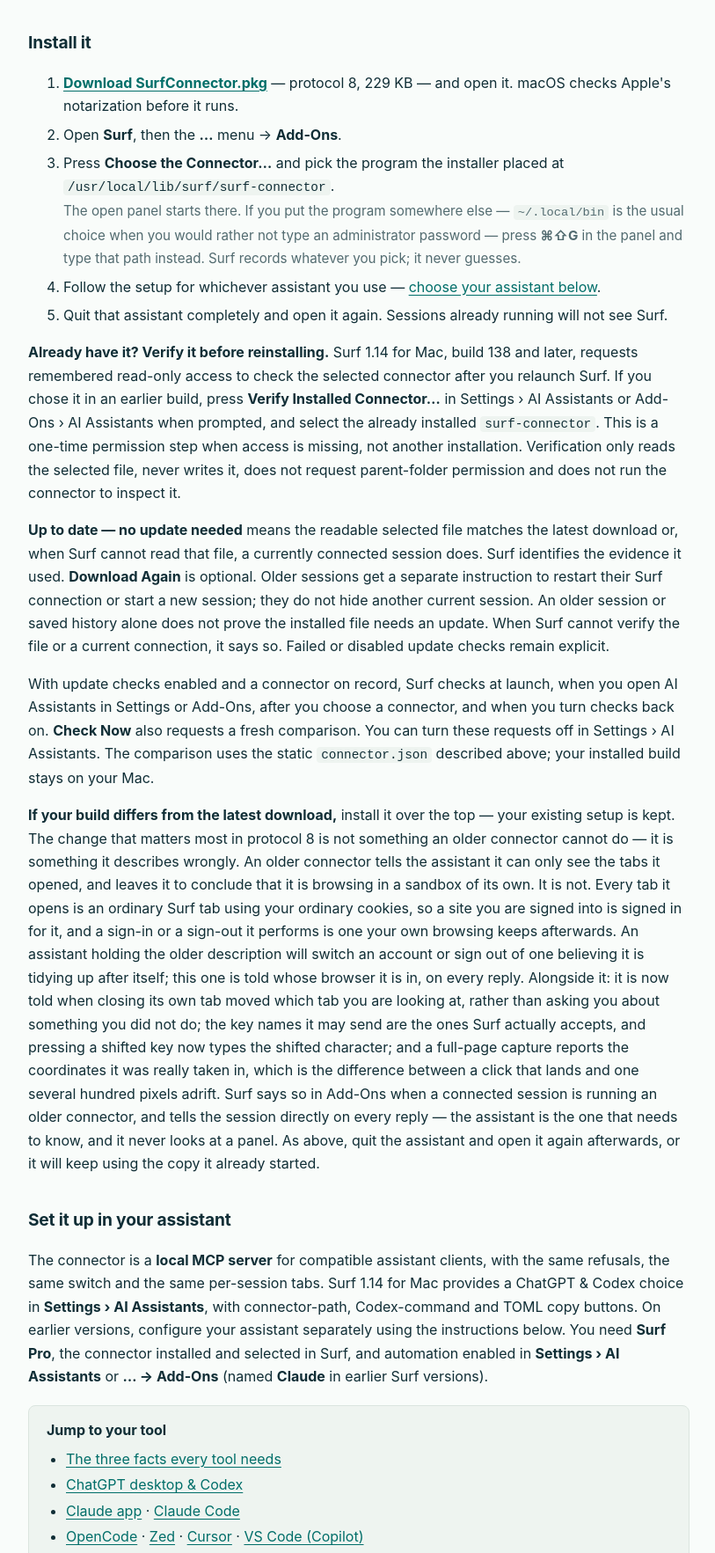
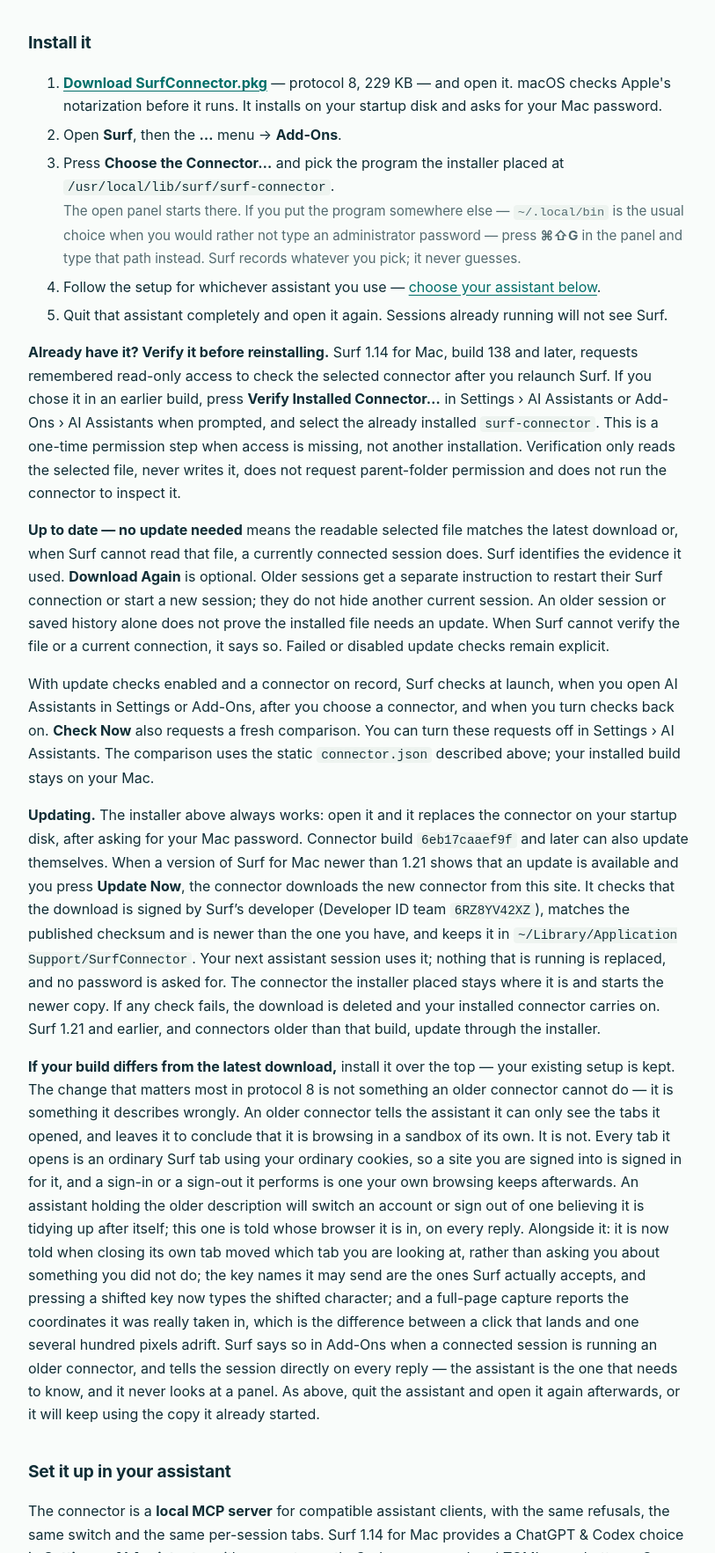
Before and after one commit to mwsupplylimited/mwsupplylimited.github.io, a plain HTML site: page surf/connector.html in a window 1280 px wide. Shown: the part 1035-2800 px from the top of the page at 88% size, without its empty margins (232-1045 px from the left). Drawn offline with Linux system fonts and the light colour scheme.

Commit message:
Surf Connector pages: the connector can update itself from build 6eb17caaef9f
Version-scoped wording for the connector and privacy pages: the installer installs on the
startup disk; from this build the connector can download a newer copy of itself when a later
Surf for Mac asks it to; what that request sends; where the copy is kept; how to remove it.

Co-Authored-By: Claude Fable 5.2 <noreply@anthropic.com>

```diff
--- a/surf/connector.html
+++ b/surf/connector.html
@@ -194,7 +194,7 @@
         <nav class="guide-nav" aria-label="Surf navigation"><a class="guide-brand" href="./"><img src="assets/surf-icon.png" width="40" height="40" alt="">Surf</a><a href="./#pro">Surf Pro</a><a href="./#support">Support</a></nav>
 
         <h1>Surf Connector</h1>
-        <p class="meta">For Surf on Mac &middot; Surf requires macOS 14 or later &middot; Guide updated 15 October 2026</p>
+        <p class="meta">For Surf on Mac &middot; Surf requires macOS 14 or later &middot; Guide updated 25 November 2026</p>
         <p class="guide-intro">Give your assistant a browser to work in. A compatible local MCP client can read and act in its own Surf tabs while you continue browsing.</p>
         <div class="requirements"><strong>You need:</strong> Surf Pro on Mac, this free connector, and compatible assistant software with your own account. Provider charges are separate. Assistant tabs share your website sign-ins; requested content goes to your assistant’s provider. Private tabs stay excluded. <a href="privacy.html#assistant-access">Privacy details</a>.</div>
         <nav class="quick-links" aria-label="Connector guide"><a href="#install">Install</a><a href="#setup">Choose your assistant</a><a href="#check">Check connection</a><a href="#trouble">Troubleshooting</a></nav>
@@ -212,8 +212,11 @@
            here is exactly what that means.</strong> A few seconds after it starts, the connector
            fetches this one file &mdash;
            <a href="connector.json">connector.json</a> &mdash; and compares the build number in it
-           against its own. That is the only network request it ever makes; everything else it does
-           is on your own machine, over the loopback. It <strong>sends nothing</strong>: no build
+           against its own. In connectors older than build <code>6eb17caaef9f</code> (25&nbsp;November&nbsp;2026) that is the only
+           network request it ever makes. From that build on there can be one more, and only after you
+           press <strong>Update</strong> in Surf: a download of the newer connector from this site,
+           described under <a href="#updating">Updating</a> below. Everything else it does is on your
+           own machine, over the loopback. Either request <strong>sends nothing</strong>: no build
            number, no identifier, no telemetry, no query string. It is the same plain GET your
            browser just made to read this page, and the comparison happens on your Mac, on what
            came back. If a newer build exists, it tells the assistant so the assistant can tell
@@ -221,6 +224,7 @@
 
         <p class="meta">To turn off the update check, set
            <code>SURF_CONNECTOR_NO_UPDATE_CHECK=1</code> in your assistant&rsquo;s MCP configuration.
+           The same setting stops the connector downloading an update of itself.
            For Claude Code&rsquo;s <code>.mcp.json</code>, the entry looks like this
            (<a href="#chatgpt-codex">ChatGPT desktop and Codex use TOML instead</a>):</p>
         <pre class="code">"surf": {
@@ -257,7 +261,7 @@
 
         <h2 id="install">Install it</h2>
         <ol>
-            <li><a href="SurfConnector.pkg"><strong>Download SurfConnector.pkg</strong></a> &mdash; protocol&nbsp;8, 229&nbsp;KB &mdash; and open it. macOS checks Apple's notarization before it runs.</li>
+            <li><a href="SurfConnector.pkg"><strong>Download SurfConnector.pkg</strong></a> &mdash; protocol&nbsp;8, 229&nbsp;KB &mdash; and open it. macOS checks Apple's notarization before it runs. It installs on your startup disk and asks for your Mac password.</li>
             <li>Open <strong>Surf</strong>, then the <strong>&hellip;</strong> menu &rarr; <strong>Add-Ons</strong>.</li>
             <li>Press <strong>Choose the Connector&hellip;</strong> and pick the program the installer placed at<br>
                 <code>/usr/local/lib/surf/surf-connector</code>.<br>
@@ -289,6 +293,18 @@
            back on. <strong>Check Now</strong> also requests a fresh comparison. You can turn these requests
            off in Settings &rsaquo; AI Assistants. The comparison uses the static
            <code>connector.json</code> described above; your installed build stays on your Mac.</p>
+        <p id="updating"><strong>Updating.</strong> The installer above always works: open it and it replaces
+           the connector on your startup disk, after asking for your Mac password. Connector build
+           <code>6eb17caaef9f</code> and later can also update themselves. When a version of Surf for Mac newer than 1.21
+           shows that an update is available and you press <strong>Update Now</strong>, the connector
+           downloads the new connector from this site. It checks that the download is signed by
+           Surf&rsquo;s developer (Developer&nbsp;ID team <code>6RZ8YV42XZ</code>), matches the published
+           checksum and is newer than the one you have, and keeps it in
+           <code>~/Library/Application Support/SurfConnector</code>. Your next assistant session uses
+           it; nothing that is running is replaced, and no password is asked for. The connector the
+           installer placed stays where it is and starts the newer copy. If any check fails, the
+           download is deleted and your installed connector carries on. Surf&nbsp;1.21 and earlier, and
+           connectors older than that build, update through the installer.</p>
         <p><strong>If your build differs from the latest download,</strong> install it over the top
            &mdash; your existing setup is kept. The change
            that matters most in protocol 8 is not something an older connector cannot do &mdash; it
@@ -513,7 +529,9 @@ tool_timeout_sec = 60</code></pre>
         <p><code>spctl --assess --type install -v SurfConnector.pkg</code> should answer <code>accepted &middot; source=Notarized Developer ID</code>.</p>
 
         <h2>Remove it</h2>
-        <p>Remove the <code>surf</code> entry from each assistant you configured, then delete the connector from its installed location (<code>/usr/local/lib/surf/</code> for the installer above). The installer adds nothing else and runs no scripts. While it is running the connector writes one small file inside Surf&rsquo;s own storage — the port Surf should call it back on — and removes it again when it exits.</p>
+        <p>Remove the <code>surf</code> entry from each assistant you configured, then delete the connector from its installed location (<code>/usr/local/lib/surf/</code> for the installer above). The installer adds nothing else and runs no scripts. While it is running the connector writes one small file inside Surf&rsquo;s own storage — the port Surf should call it back on — and removes it again when it exits. If the connector has ever updated itself, also delete
+           <code>~/Library/Application Support/SurfConnector</code>, where it keeps the downloaded copy;
+           a one-line record of the last update sits in Surf&rsquo;s own storage beside the first file.</p>
 
         <h2>Independent of your assistant provider</h2>
         <p>Surf and the Surf Connector are made by MW Supply Limited. Claude is a product of Anthropic; ChatGPT and Codex are products of OpenAI. Neither company sponsors or endorses Surf. You use your own assistant software and account. Surf provides no AI account and does not receive your assistant account credentials.</p>
```
Also changed, not shown: surf/privacy.html (+4 -4 lines).
